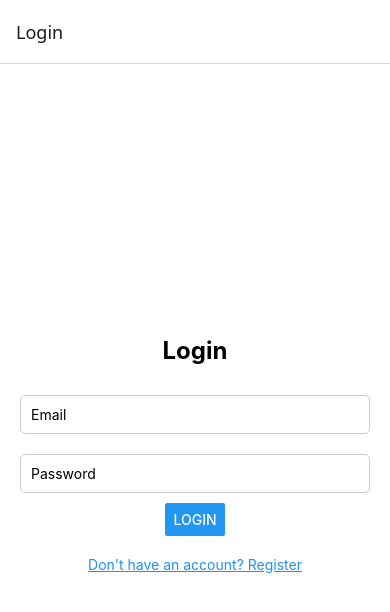
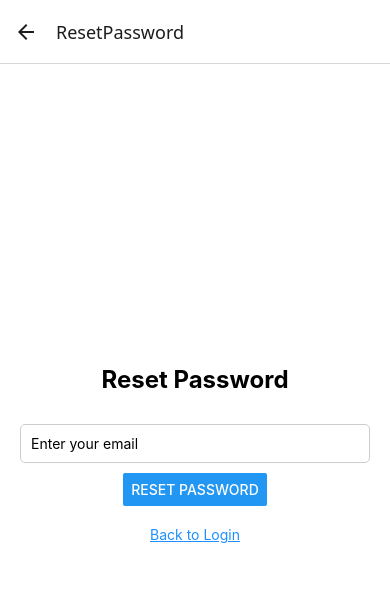
Before and after one commit to marileize/sports-update-app, a React Native app: screen /ResetPassword in a window 390 px wide. Shown: the top 612 px of the page. Built offline with nearby package versions, Linux system fonts and the light colour scheme; no server answers.

Commit message:
Implement Reset Password feature. Closes #7

```diff
--- a/App.js
+++ b/App.js
@@ -4,6 +4,7 @@ import { createNativeStackNavigator } from '@react-navigation/native-stack';
 import { AuthProvider, AuthContext } from './AuthContext';
 import Login from './app/screens/login';
 import Register from './app/screens/register';
+import ResetPassword from './app/screens/resetPassword';
 import Home from './app/screens/home';
 import AddTeam from './app/screens/addTeam';
 import { View, Text, StyleSheet } from 'react-native';
@@ -32,6 +33,7 @@ const AppNavigator = () => {
                 <>
                     <Stack.Screen name="Login" component={Login} />
                     <Stack.Screen name="Register" component={Register} />
+                    <Stack.Screen name="ResetPassword" component={ResetPassword} />
                 </>
             )}
         </Stack.Navigator>
--- a/app/screens/login.js
+++ b/app/screens/login.js
@@ -44,6 +44,10 @@ const Login = () => {
             <Text style={styles.linkText} onPress={() => navigation.navigate('Register')}>
                 Don't have an account? Register
             </Text>
+            <Text style={styles.linkText} onPress={() => navigation.navigate('ResetPassword')}>
+                Forgot Password?
+            </Text>
+
         </View>
     );
 };
--- /dev/null
+++ b/app/screens/resetPassword.js
@@ -0,0 +1,73 @@
+import React, { useState } from 'react';
+import { View, TextInput, Button, Alert, StyleSheet, Text } from 'react-native';
+import { sendPasswordResetEmail } from 'firebase/auth';
+import { auth } from '../../config/firebaseConfig'; // Adjust the path as needed
+
+export default function ResetPassword({ navigation }) {
+    const [email, setEmail] = useState('');
+
+    const handleResetPassword = async () => {
+        if (!email) {
+            Alert.alert('Error', 'Please enter your email address.');
+            return;
+        }
+
+        try {
+            await sendPasswordResetEmail(auth, email);
+            Alert.alert(
+                'Password Reset Email Sent',
+                'Please check your email for instructions to reset your password.',
+                [{ text: 'OK', onPress: () => navigation.navigate('Login') }]
+            );
+        } catch (error) {
+            Alert.alert('Error', error.message);
+        }
+    };
+
+    return (
+        <View style={styles.container}>
+            <Text style={styles.title}>Reset Password</Text>
+            <TextInput
+                style={styles.input}
+                placeholder="Enter your email"
+                value={email}
+                onChangeText={(text) => setEmail(text)}
+                keyboardType="email-address"
+                autoCapitalize="none"
+                autoComplete="email"
+            />
+            <Button title="Reset Password" onPress={handleResetPassword} />
+            <Text style={styles.linkText} onPress={() => navigation.navigate('Login')}>
+                Back to Login
+            </Text>
+        </View>
+    );
+}
+
+const styles = StyleSheet.create({
+    container: {
+        flex: 1,
+        justifyContent: 'center',
+        alignItems: 'center',
+        backgroundColor: '#fff',
+        padding: 20,
+    },
+    title: {
+        fontSize: 24,
+        fontWeight: 'bold',
+        marginBottom: 20,
+    },
+    input: {
+        width: '100%',
+        padding: 10,
+        marginVertical: 10,
+        borderWidth: 1,
+        borderColor: '#ccc',
+        borderRadius: 5,
+    },
+    linkText: {
+        marginTop: 20,
+        color: '#1e90ff',
+        textDecorationLine: 'underline',
+    },
+});
```
